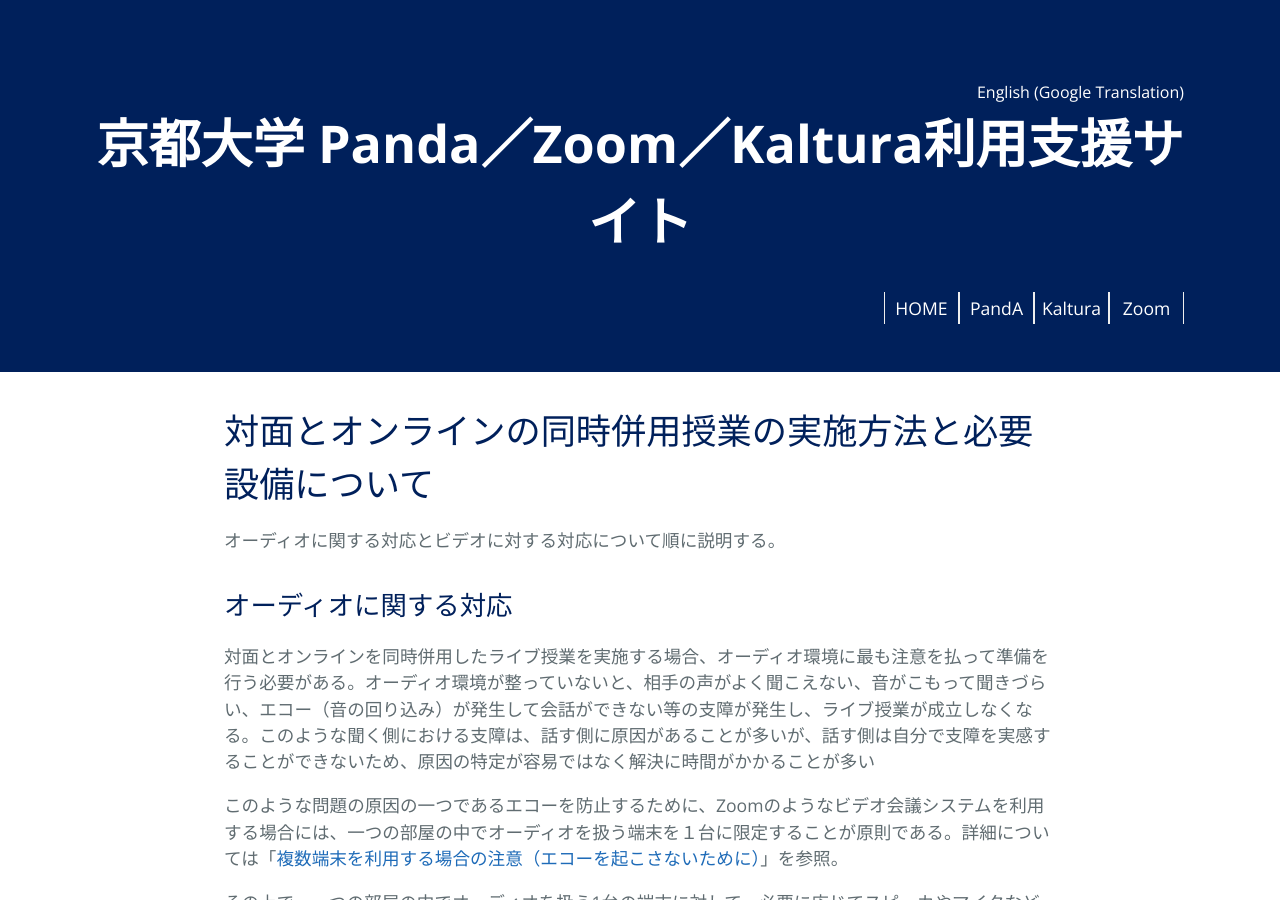
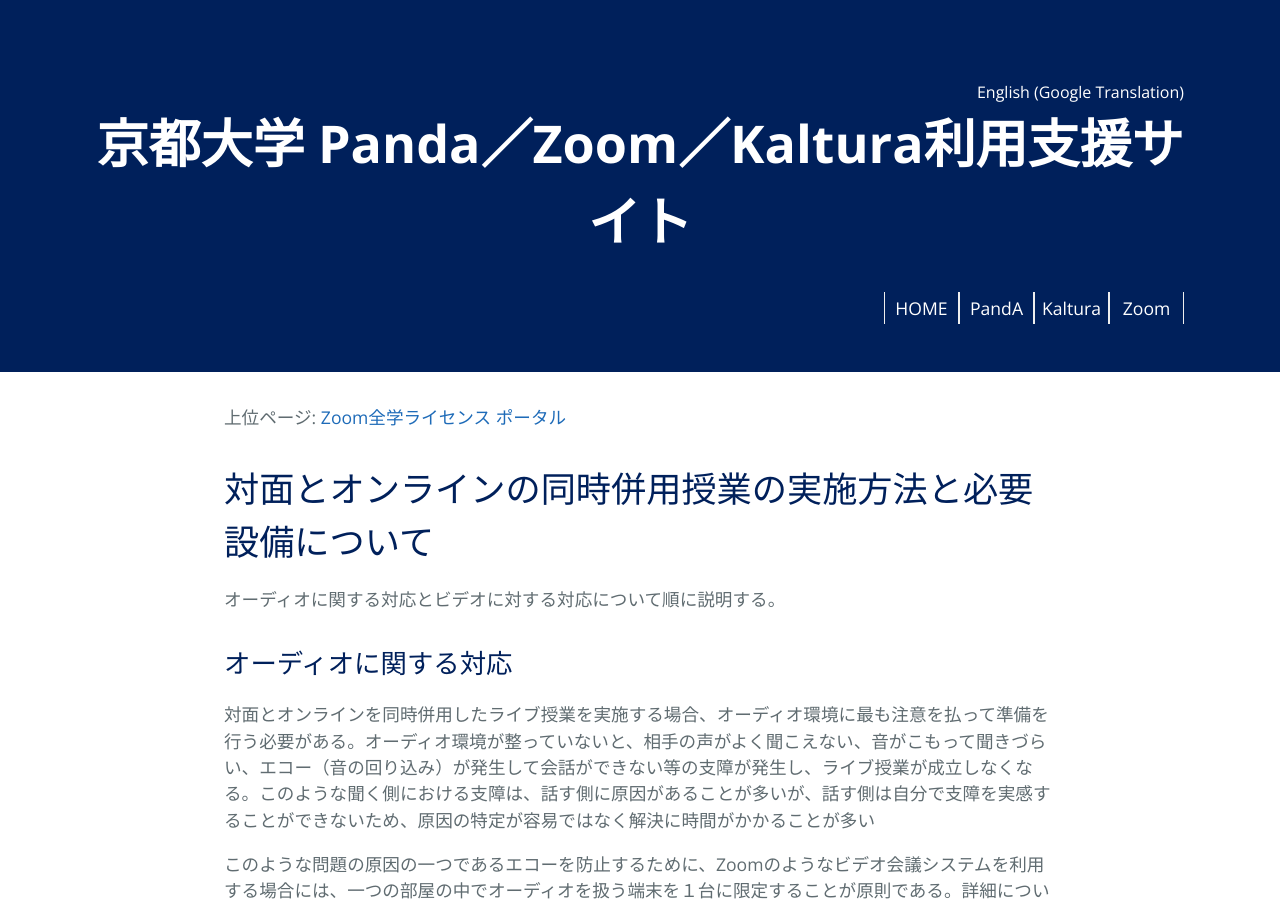
Before and after one commit to kyoto-u/online-edu, a Jekyll site: the page built from zoom-hybrid-use.md, in a window 1280 px wide and 900 px high. Built offline with Jekyll 4.4.1, drawn with Linux system fonts in a browser that asks for light colours.

Commit message:
Update zoom-hybrid-use.md

```diff
--- a/zoom-hybrid-use.md
+++ b/zoom-hybrid-use.md
@@ -2,6 +2,7 @@
 layout: default
 title: 対面とオンラインの同時併用授業の実施方法と必要設備について
 ---
+上位ページ: [Zoom全学ライセンス ポータル](https://kyoto-u.github.io/online-edu/zoom)
 
 # 対面とオンラインの同時併用授業の実施方法と必要設備について
 
```
